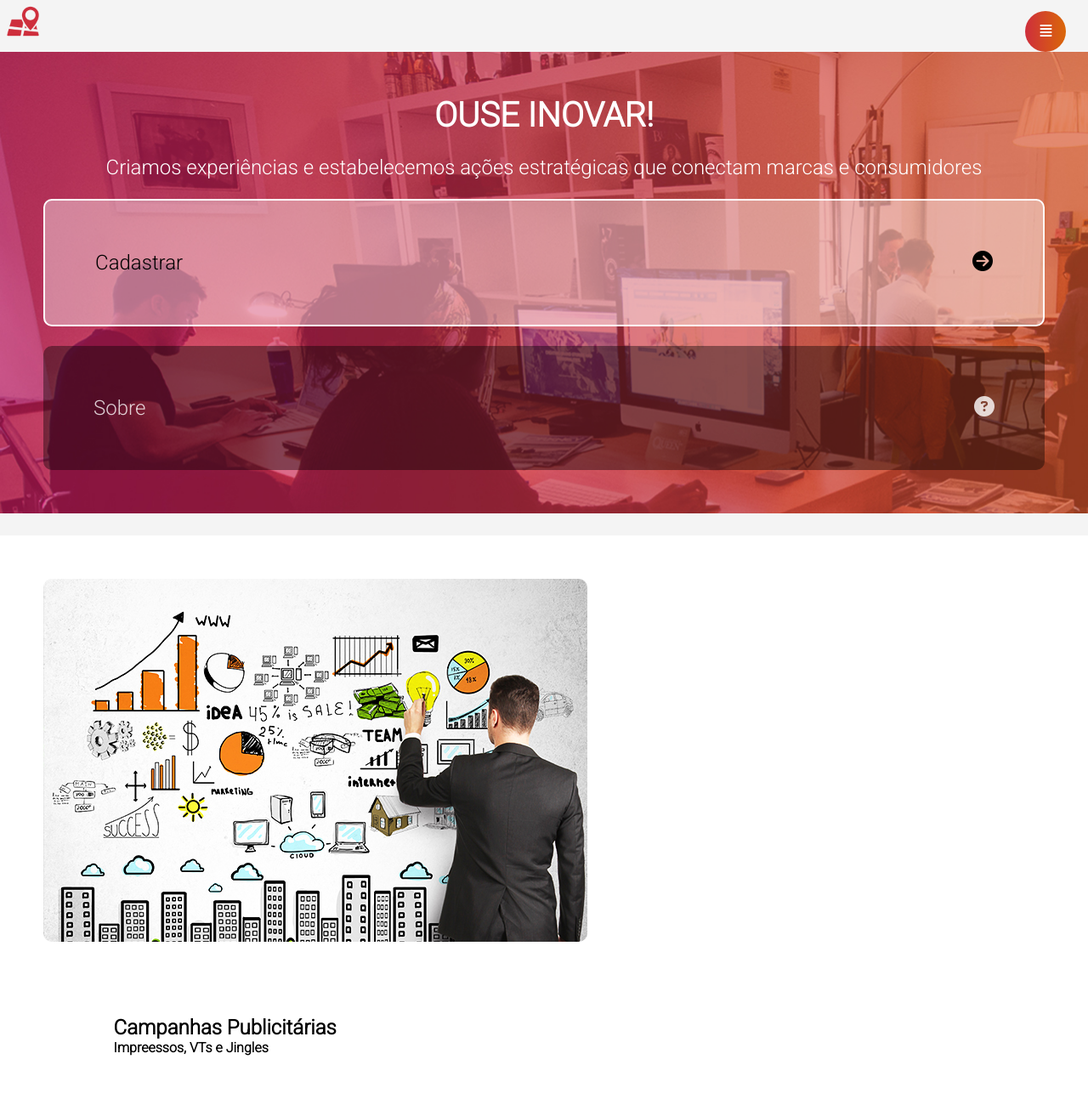
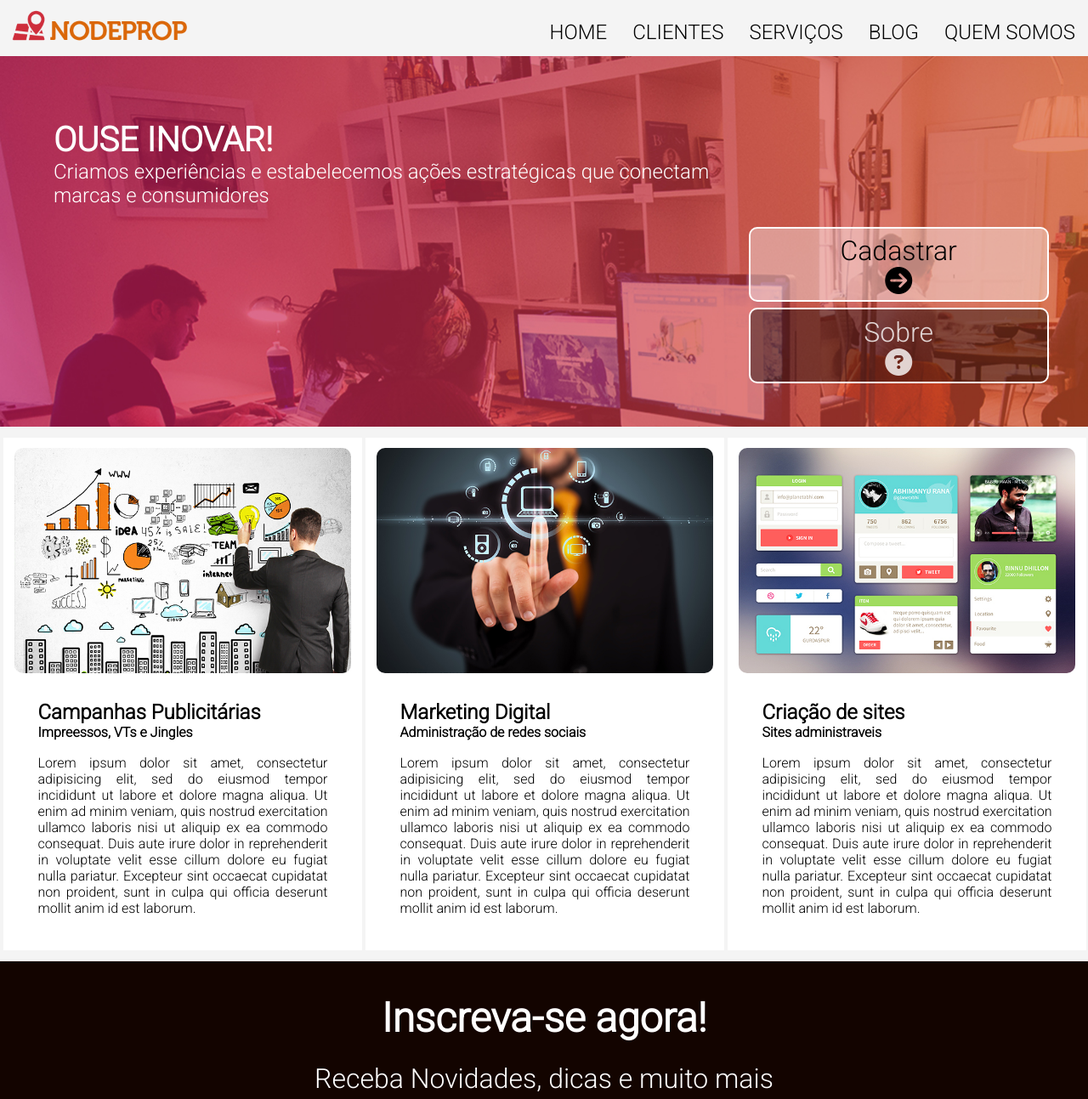
Before and after one commit to MatheusOlivr/Cursos, a plain HTML site: page curso_sites_profissionais/index.html in a window 1280 px wide. Shown: the top 1293 px of the page at 85% size. Drawn offline with nearby package versions, Linux system fonts and the light colour scheme.

Commit message:
foi adicionado os breakpoints do projeto

```diff
--- a/curso_sites_profissionais/css/style.css
+++ b/curso_sites_profissionais/css/style.css
@@ -35,7 +35,7 @@ img
 	width:56px;
 	height:56px;
 	float:left;
-	background:url("../img/logo-mobile.png") center center/56px no-repeat;
+	background:url("../img/logo-mobile.png") center center/70px no-repeat;
 	font-size:0px;
 }
 .btn-menu
@@ -98,19 +98,22 @@ img
 	text-align:center;
 	background:url(../img/bg.jpg) no-repeat fixed;
 
+
+}
+.title
+{
+	color:#fff;
+	text-align:center;
+	padding:2% 1%;
 }
 .banner h2
 {
 	font-size:2.5em;
 	font-weight: 700;
-	color:#fff;
 }
 .banner h3
 {
 	font-size:1.5em;
-	color:#fff;
-	text-align:center;
-	padding:2%;
 }
 .button
 {
@@ -119,13 +122,14 @@ img
 .banner i
 {
 	float:right;
+	width:100%;
 }
 .banner .btn-cadastrar
 {
-	width:100%;
-	font-size:1.5em;
+	width:45%;
+	font-size:2em;
 	padding:5%;
-	text-align:left;
+	text-align:center;
 	cursor:pointer;
 	border-radius: 10px;
 	border:solid white 2px;
@@ -133,27 +137,28 @@ img
 }
 .banner .btn-sobre
 {
-	width:100%;
+	width:45%;
 	color:rgba(255,255,255,0.8);
 	margin-top:2%;
-	font-size:1.5em;
+	font-size:2em;
 	padding:5%;
-	text-align:left;
+	text-align:center;
+	border:solid white 2px;
 	cursor:pointer;
 	border-radius: 10px;
 	background-color:rgba(0,0,0,0.4);
 }
 .servicos
 {
-	margin-top:2%;
+	margin-top:1%;
 	width:100%;
 	float:left;
 
 }
 .servico
 {
-	padding:4%;
-	margin-bottom: 3%;
+	padding:1%;
+	margin-bottom: 1%;
 	background-color: white;
 }
 .servico img
@@ -253,3 +258,207 @@ img
 	color:rgba(255,255,255,0.7);
 
 }
+/*Small Device*/
+@media screen and (min-width:480px)
+{
+	.logo
+	{
+		width:65px;
+		height:65px;
+	}
+	.btn
+	{
+		font-size:2em;
+	}
+}
+@media screen and (min-width:768px)
+{
+	.logo
+	{
+		width:214px;
+		background:url(../img/logo.png) center center/214px no-repeat;
+		height:65px;
+		margin-left:10px;
+	}
+	.banner
+	{
+		float:left;
+	}
+	.banner .btn-cadastrar
+	{
+		width:40%;
+		margin-left:5px;
+	}
+	.banner .btn-sobre
+	{
+		width: 40%;
+		border:solid white 2px;
+		margin-left:5px;
+	}
+	.servico
+	{
+		width:47.5%;
+		float:left;
+		margin-left:3px;
+
+	}
+
+	.newsletter h2
+	{
+			font-size:3em;
+	}
+	.newsletter h3
+	{
+		font-size:2em;
+
+	}
+}
+
+@media screen and (min-width:800px)
+{
+	.logo
+	{
+		width:214px;
+		background:url(../img/logo.png) center center/214px no-repeat;
+		height:65px;
+		margin-left:10px;
+	}
+	.title
+	{
+		width:70%;
+		float:left;
+		text-align:left;
+	}
+	.buttons
+	{
+		margin-left:5px;
+		float:right;
+		width:30%;
+	}
+	.buttons .btn-cadastrar
+	{
+		width:100%;
+		padding:2%;
+	}
+	.buttons .btn-sobre
+	{
+		width:100%;
+		padding:2%;
+	}
+	.servico
+	{
+		width:30.97%;
+		float:left;
+		margin-left:4px;
+	}
+
+	.newsletter h2
+	{
+			font-size:3em;
+	}
+	.newsletter h3
+	{
+		font-size:2em;
+
+	}
+	.newsletter input
+	{
+		width:70%;
+	}
+	.newsletter button
+	{
+		width:20%;
+	}
+	@media screen and (min-width:1280px)
+{
+	.logo
+	{
+		width:214px;
+		background:url(../img/logo.png) center center/214px no-repeat;
+		height:65px;
+		margin-left:10px;
+	}
+	.menu
+	{
+		margin-top:10px;
+		width:auto;
+		height: 56px;
+		line-height: 56px;
+		float:right;
+		position:static;
+		display:block;
+		background:none;
+	}
+	.menu li
+	{
+		padding:0;
+		float:left;
+
+	}
+	.menu li a
+	{
+		padding:15px;
+		color:black;
+		font-size:1.5em;
+	}
+	.menu li a:hover
+	{
+		border:none;
+		color:black;
+		background-color: #B22222;
+	}
+	.btn-menu
+	{
+		display:none;
+	}
+	.btn-close
+	{
+		display:none;
+	}
+	.title
+	{
+		width:70%;
+		float:left;
+		text-align:left;
+	}
+	.buttons
+	{
+		margin-left:5px;
+		float:right;
+		width:30%;
+	}
+	.buttons .btn-cadastrar
+	{
+		width:100%;
+		padding:2%;
+	}
+	.buttons .btn-sobre
+	{
+		width:100%;
+		padding:2%;
+	}
+	.servico
+	{
+		width:30.97%;
+		float:left;
+		margin-left:4px;
+	}
+
+	.newsletter h2
+	{
+			font-size:3em;
+	}
+	.newsletter h3
+	{
+		font-size:2em;
+
+	}
+	.newsletter input
+	{
+		width:70%;
+	}
+	.newsletter button
+	{
+		width:20%;
+	}
+}
--- a/curso_sites_profissionais/index.html
+++ b/curso_sites_profissionais/index.html
@@ -35,7 +35,7 @@
 				<h2>OUSE INOVAR!</h2>
 				<h3>Criamos experiências e estabelecemos ações estratégicas que conectam marcas e consumidores</h3>
 			</div>
-			<div class = "button">
+			<div class = "buttons">
 				<button class = "btn-cadastrar">Cadastrar<i class = "fa fa-arrow-circle-right"></i></button>
 				<button class = "btn-sobre">Sobre<i class = "fa fa-question-circle"></i></button>
 			</div>
```
